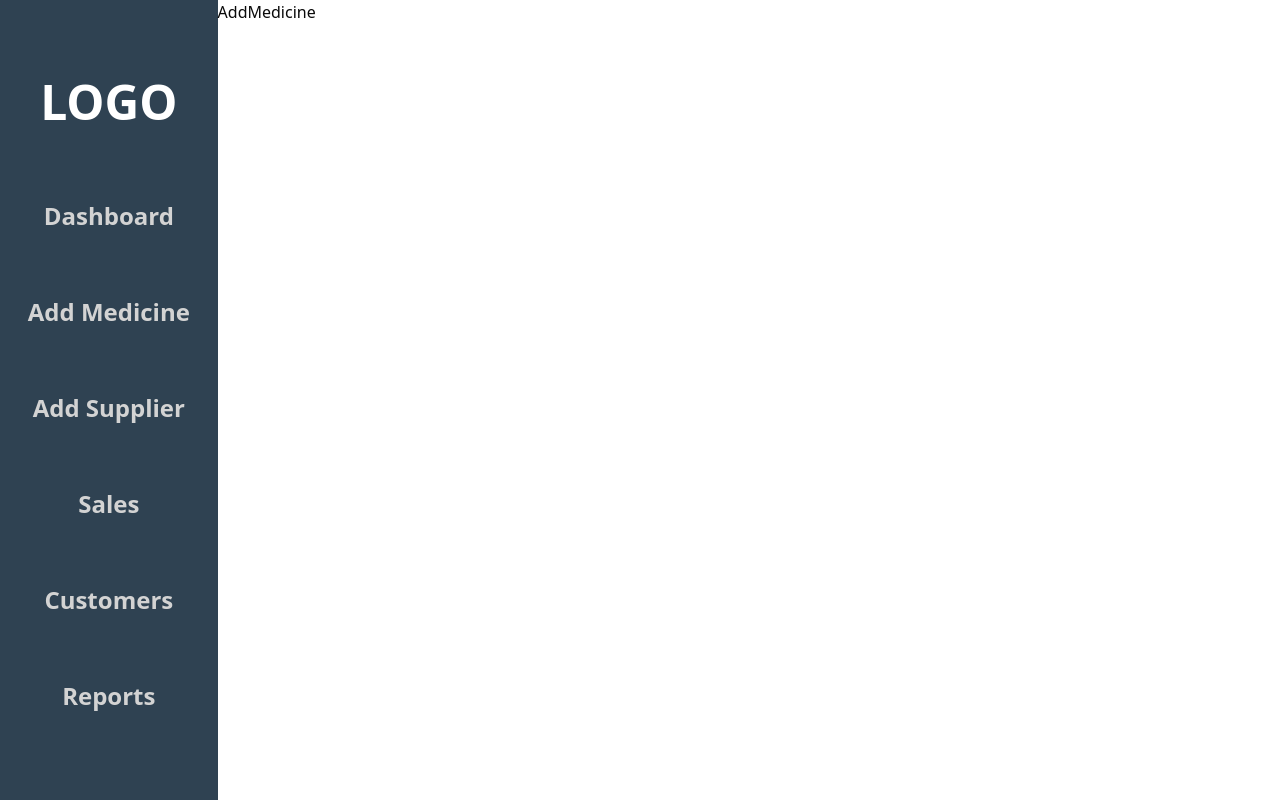
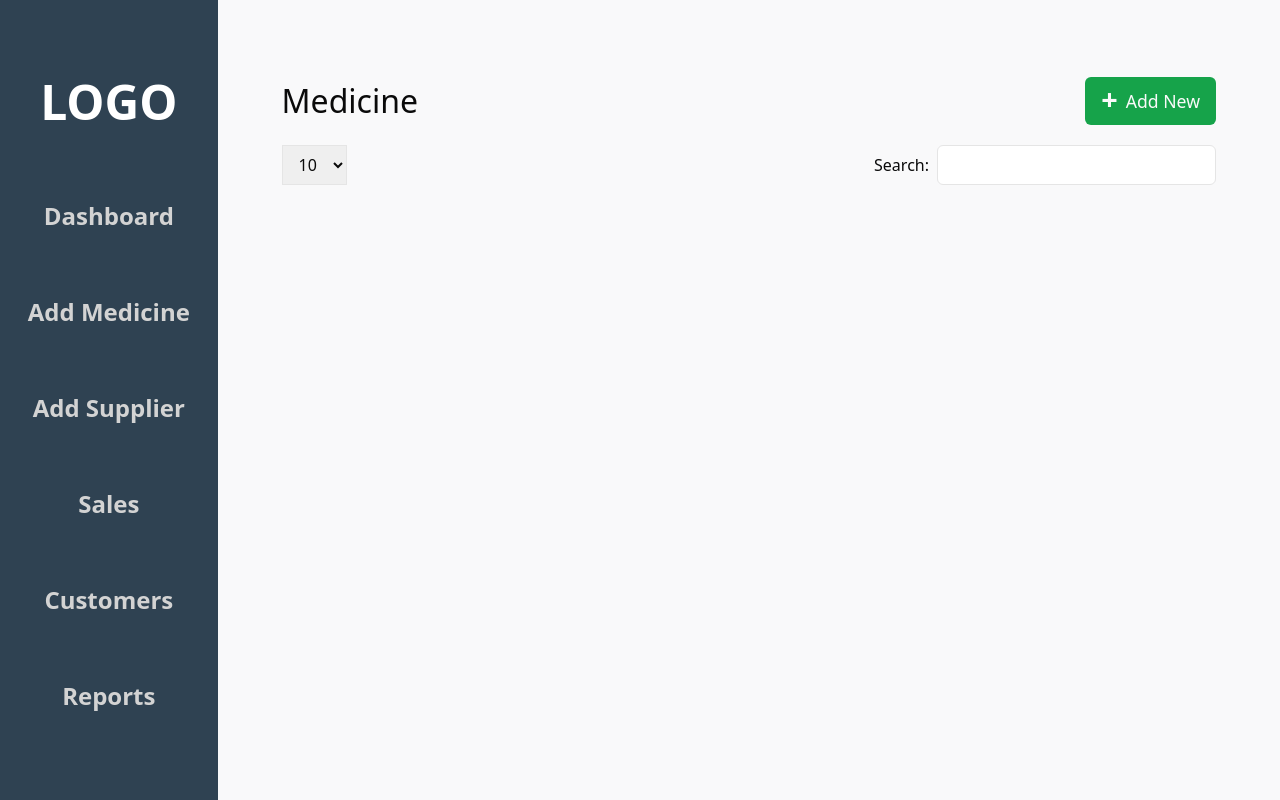
Before and after one commit to chwaleed/Pharmacy-Managment-System, a React (Vite) app in the folder frontend/: page /add-medicine in a window 1280 px wide. Built offline with nearby package versions, Linux system fonts and the light colour scheme.

Commit message:
addMedicine updated styles added

```diff
--- /dev/null
+++ b/frontend/src/components/ui/input.jsx
@@ -0,0 +1,19 @@
+import * as React from "react"
+
+import { cn } from "@/lib/utils"
+
+const Input = React.forwardRef(({ className, type, ...props }, ref) => {
+  return (
+    (<input
+      type={type}
+      className={cn(
+        "flex h-10 w-full rounded-md border border-input bg-background px-3 py-2 text-sm ring-offset-background file:border-0 file:bg-transparent file:text-sm file:font-medium file:text-foreground placeholder:text-muted-foreground focus-visible:outline-none focus-visible:ring-2 focus-visible:ring-ring focus-visible:ring-offset-2 disabled:cursor-not-allowed disabled:opacity-50",
+        className
+      )}
+      ref={ref}
+      {...props} />)
+  );
+})
+Input.displayName = "Input"
+
+export { Input }
--- a/frontend/src/pages/add-medicine/index.jsx
+++ b/frontend/src/pages/add-medicine/index.jsx
@@ -1,5 +1,46 @@
+/* eslint-disable no-unused-vars */
+import { useForm } from "react-hook-form";
+import { Button } from "@/components/ui/button";
+import {
+  Form,
+  FormControl,
+  FormDescription,
+  FormField,
+  FormItem,
+  FormLabel,
+  FormMessage,
+} from "@/components/ui/form";
+import { Input } from "@/components/ui/input";
+
 function AddMedicine() {
-  return <div>AddMedicine</div>;
+  const form = useForm();
+
+  const onSubmit = async () => {};
+
+  return (
+    <div className="w-screen bg-[#F9F9FA]  px-[5%] pt-[6%]">
+      <div className="w-full  flex justify-between">
+        <h1 className="text-[2rem]">Medicine</h1>
+        <Button className="bg-green-600 hover:bg-green-700 py-6 text-[1.1rem]">
+          <span className="text-[1.8rem] mb-1 mr-2 font-bold">+</span> Add New
+        </Button>
+      </div>
+      <div className="flex mt-5 justify-between">
+        <select
+          defaultValue={10}
+          name="items_count"
+          className="border px-3  "
+          id="itemsCount"
+        >
+          <option value="10">10</option>
+          <option value="20">20</option>
+        </select>
+        <span className="flex justify-center items-center gap-2">
+          Search: <Input className="text-[1.1rem]" type="text" />
+        </span>
+      </div>
+    </div>
+  );
 }
 
 export default AddMedicine;
```
